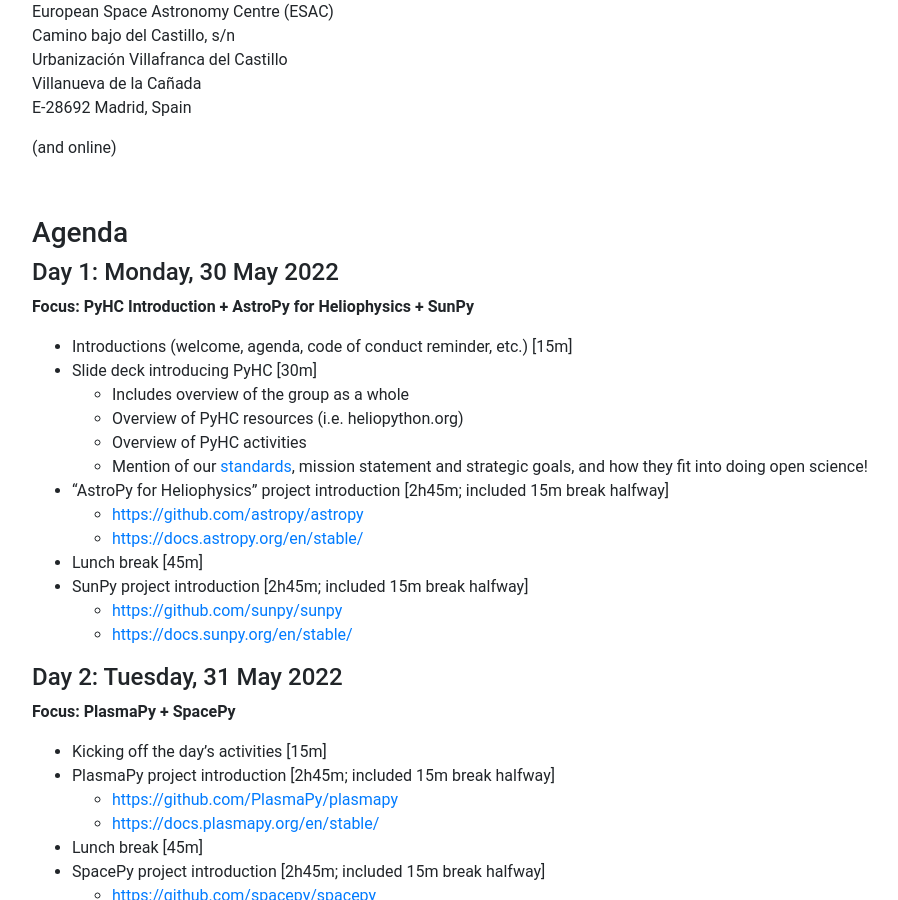
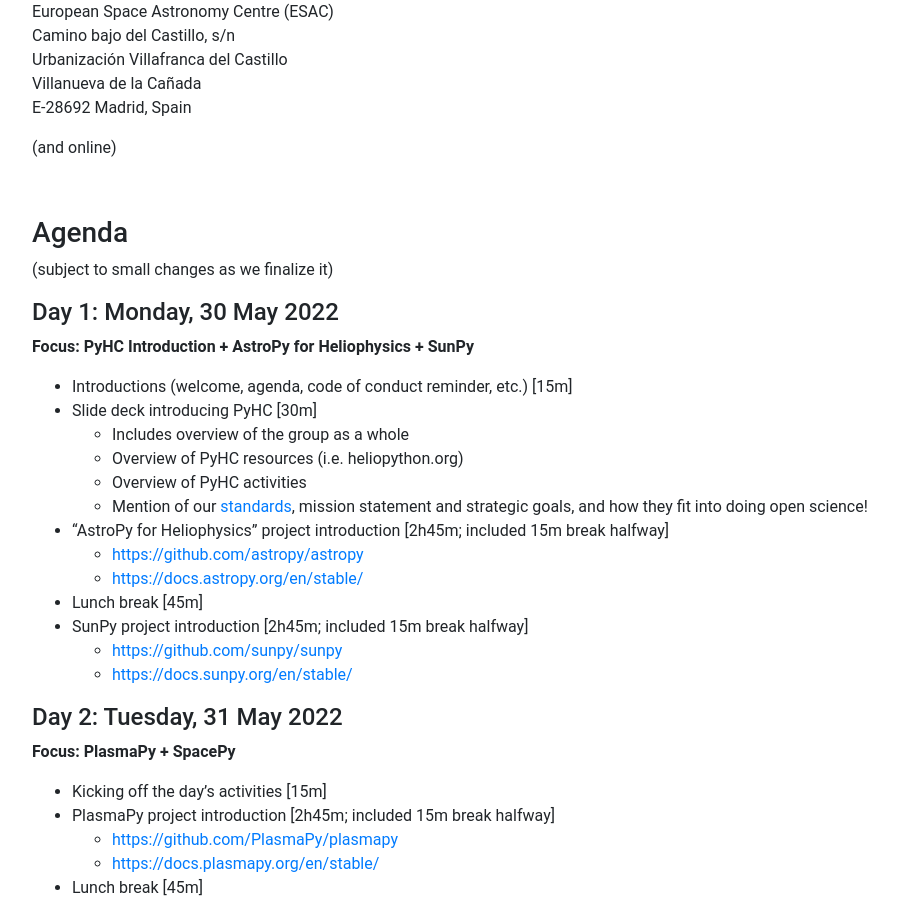
Before and after one commit to heliophysicsPy/heliophysicsPy.github.io, a Jekyll site: the page built from _pages/meetings/summer_school.md, in a window 1280 px wide and 900 px high, scrolled down 1153 px. Shown: the whole window, without its empty margins (69-967 px from the left). Built offline with Jekyll 4.4.1, drawn with Linux system fonts in a browser that asks for light colours; nearby versions of some CDN libraries.

Commit message:
Create Summer School page

```diff
--- a/_pages/meetings/summer_school.md
+++ b/_pages/meetings/summer_school.md
@@ -32,6 +32,7 @@
 <br>
 
 ### Agenda
+(subject to small changes as we finalize it)
 #### Day 1: Monday, 30 May 2022
 **Focus: PyHC Introduction + AstroPy for Heliophysics + SunPy**
  - Introductions (welcome, agenda, code of conduct reminder, etc.) [15m]
```
